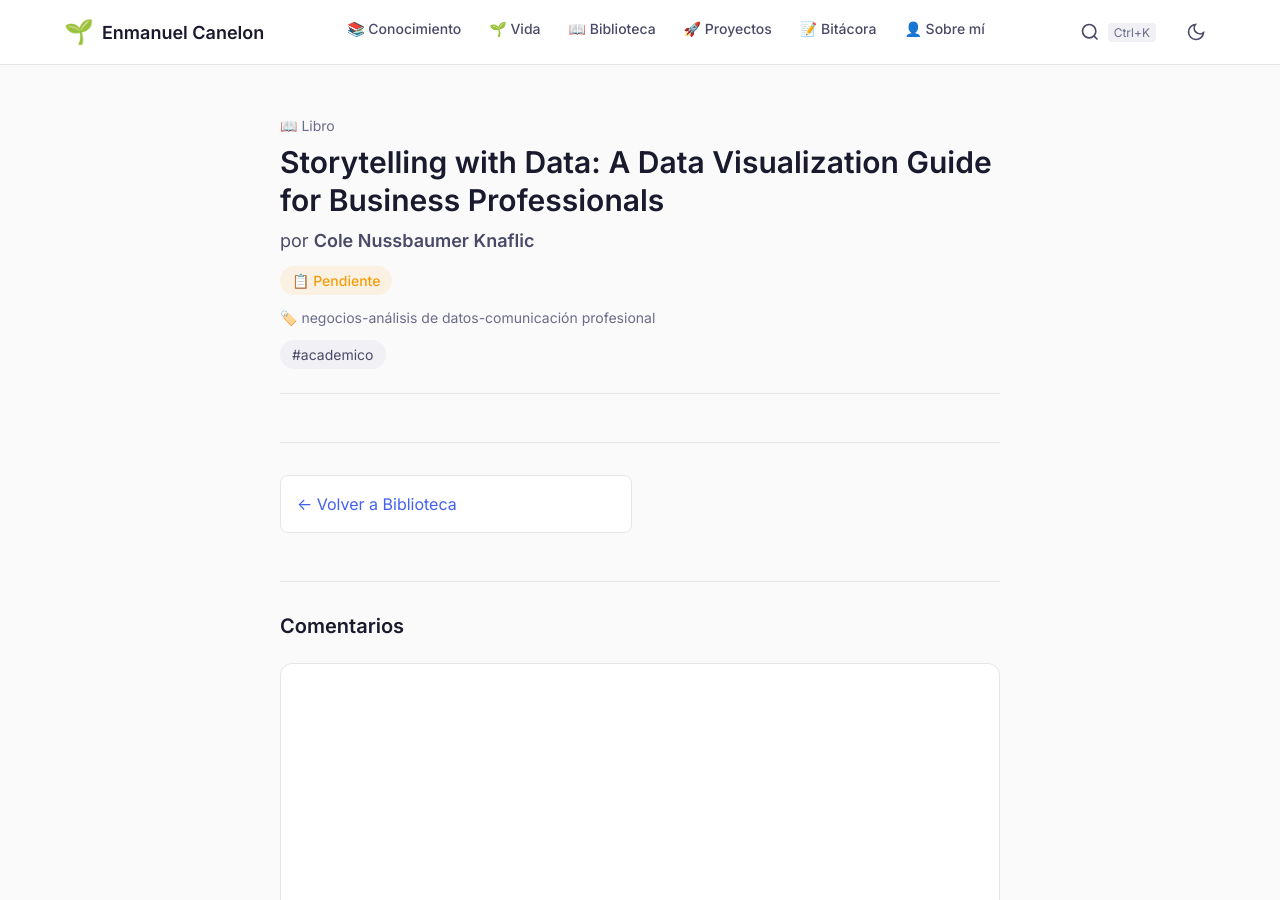
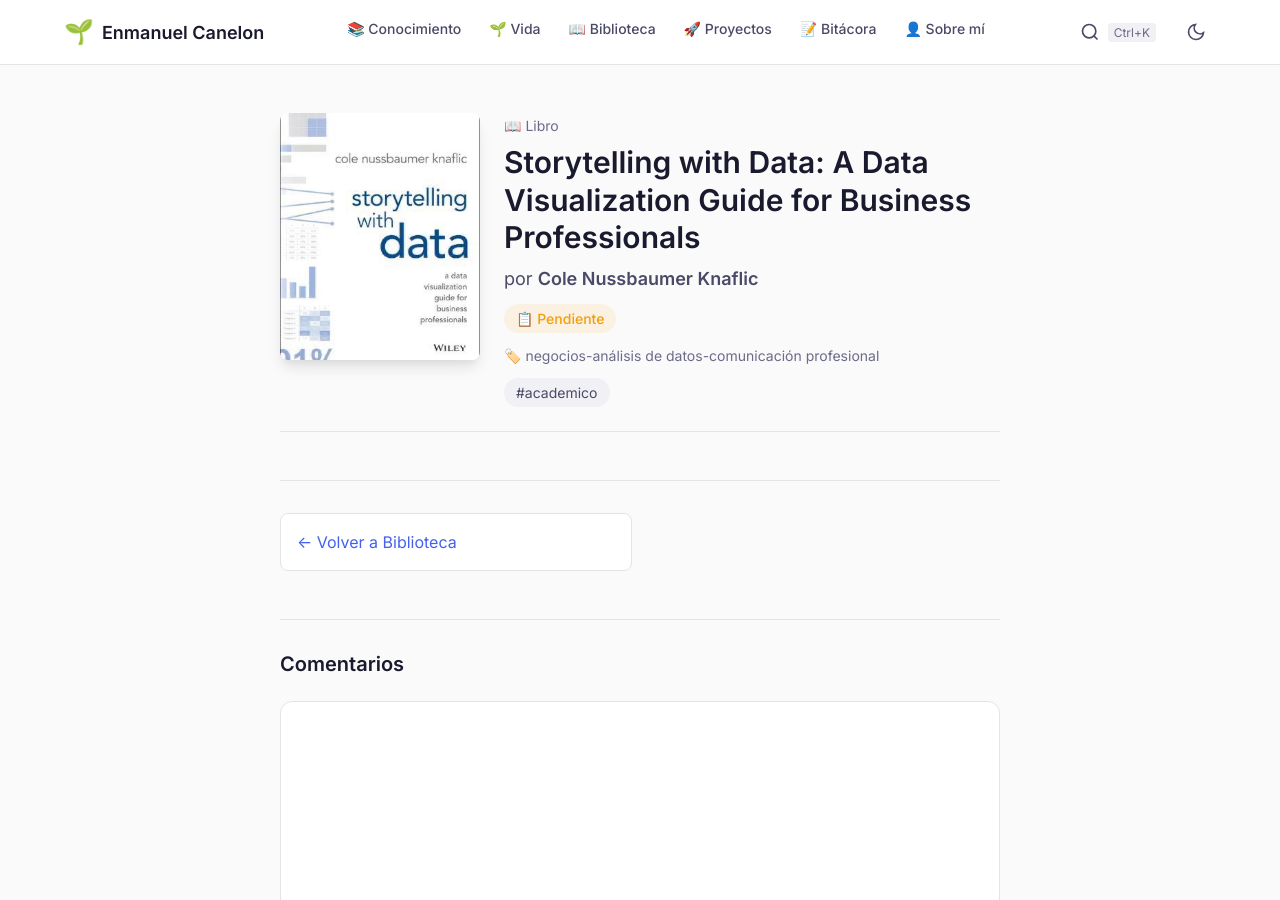
Before and after one commit to enmanuelcanelon/enmanuelcanelon, a Jekyll site: the page built from _biblioteca/storytelling-with-data-a-data-visualization-guide-for-business-professionals.md, in a window 1280 px wide and 900 px high. Built offline with Jekyll 4.4.1, drawn with Linux system fonts in a browser that asks for light colours; comment, search, counter and statistics services are not loaded.

Commit message:
Update 📚 Biblioteca “storytelling-with-data-a-data-visualization-guide-for-business-professionals”

```diff
--- a/_biblioteca/storytelling-with-data-a-data-visualization-guide-for-business-professionals.md
+++ b/_biblioteca/storytelling-with-data-a-data-visualization-guide-for-business-professionals.md
@@ -4,6 +4,7 @@
 author: " Cole Nussbaumer Knaflic"
 type: libro
 status: pendiente
+cover: /assets/covers/image-1-.png
 genre:
   - negocios-análisis de datos-comunicación profesional
 tags:
```
Also changed, not shown: assets/covers/image-1-.png (added).
